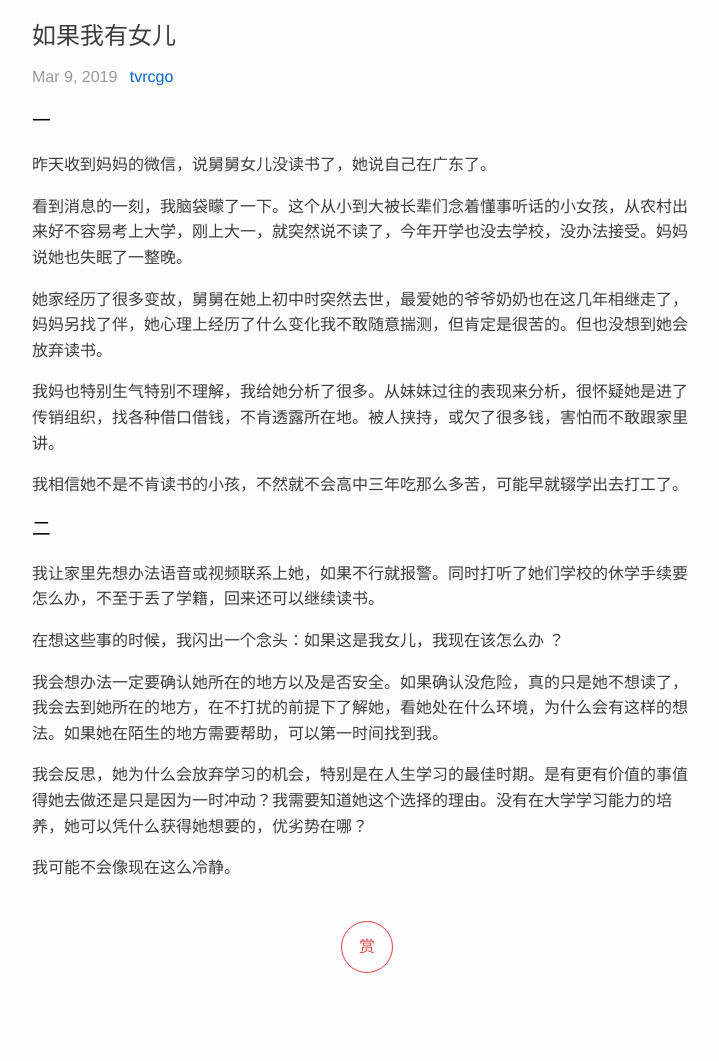
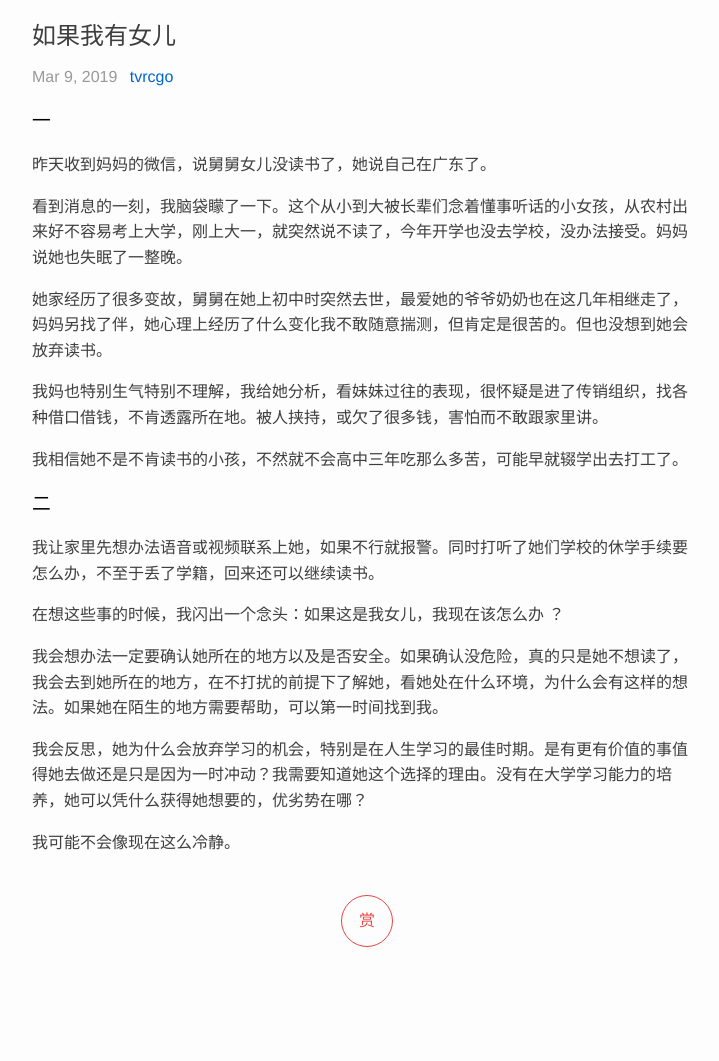
Before and after one commit to tvrcgo/tvrcgo.github.io, a Jekyll site: the page built from _posts/2019-03-09-if-i-have-a-daughter.md, in a window 1280 px wide. Shown: the whole page, without its empty margins (273-992 px from the left). Built offline with Jekyll 4.4.1, drawn with Linux system fonts in a browser that asks for light colours; after the commit the page ends 1035 px from its top, so only the background shows below that.

Commit message:
update post

```diff
--- a/_posts/2019-03-09-if-i-have-a-daughter.md
+++ b/_posts/2019-03-09-if-i-have-a-daughter.md
@@ -13,7 +13,7 @@ tags:
 
 她家经历了很多变故，舅舅在她上初中时突然去世，最爱她的爷爷奶奶也在这几年相继走了，妈妈另找了伴，她心理上经历了什么变化我不敢随意揣测，但肯定是很苦的。但也没想到她会放弃读书。
 
-我妈也特别生气特别不理解，我给她分析了很多。从妹妹过往的表现来分析，很怀疑她是进了传销组织，找各种借口借钱，不肯透露所在地。被人挟持，或欠了很多钱，害怕而不敢跟家里讲。
+我妈也特别生气特别不理解，我给她分析，看妹妹过往的表现，很怀疑是进了传销组织，找各种借口借钱，不肯透露所在地。被人挟持，或欠了很多钱，害怕而不敢跟家里讲。
 
 我相信她不是不肯读书的小孩，不然就不会高中三年吃那么多苦，可能早就辍学出去打工了。
 
```
